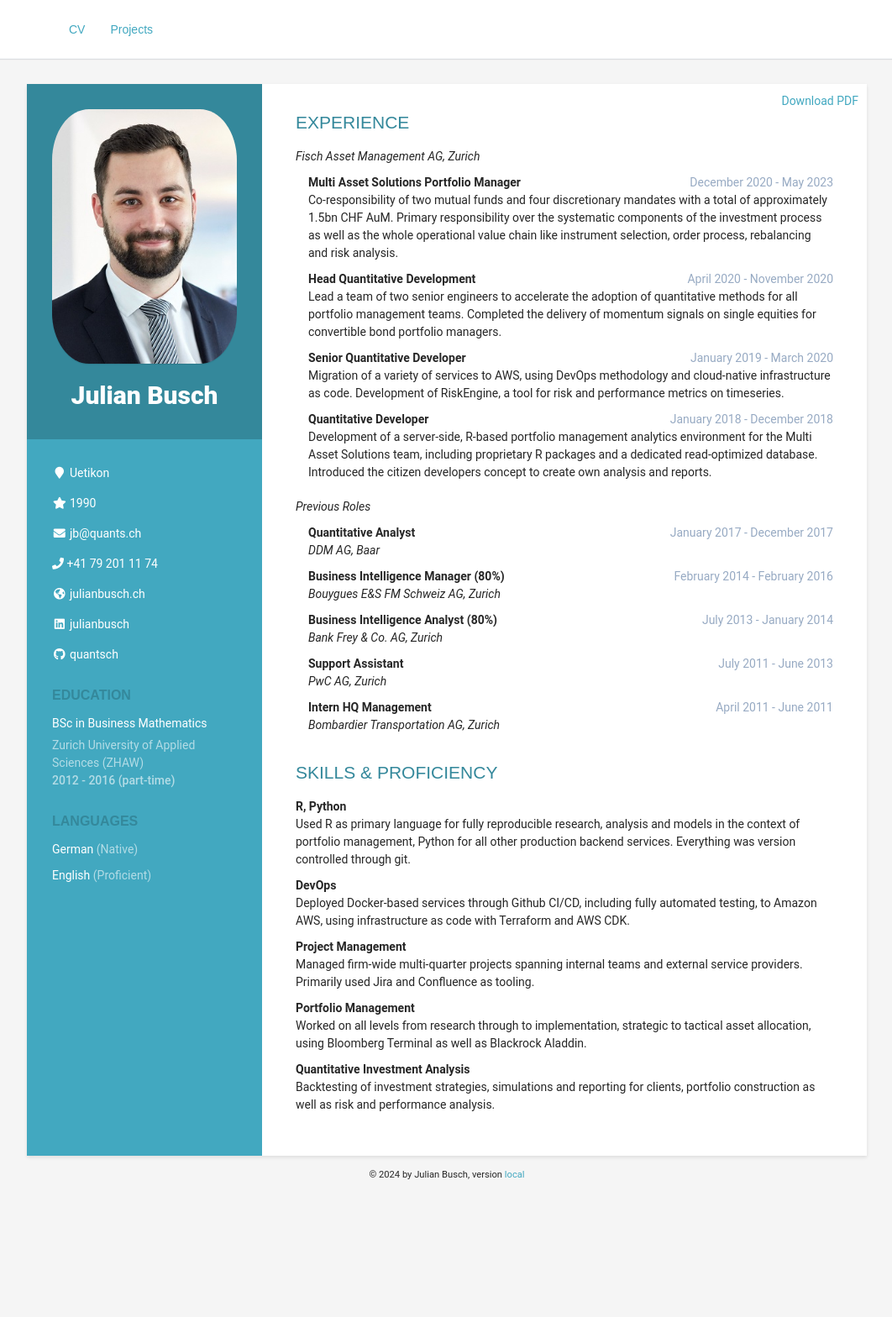
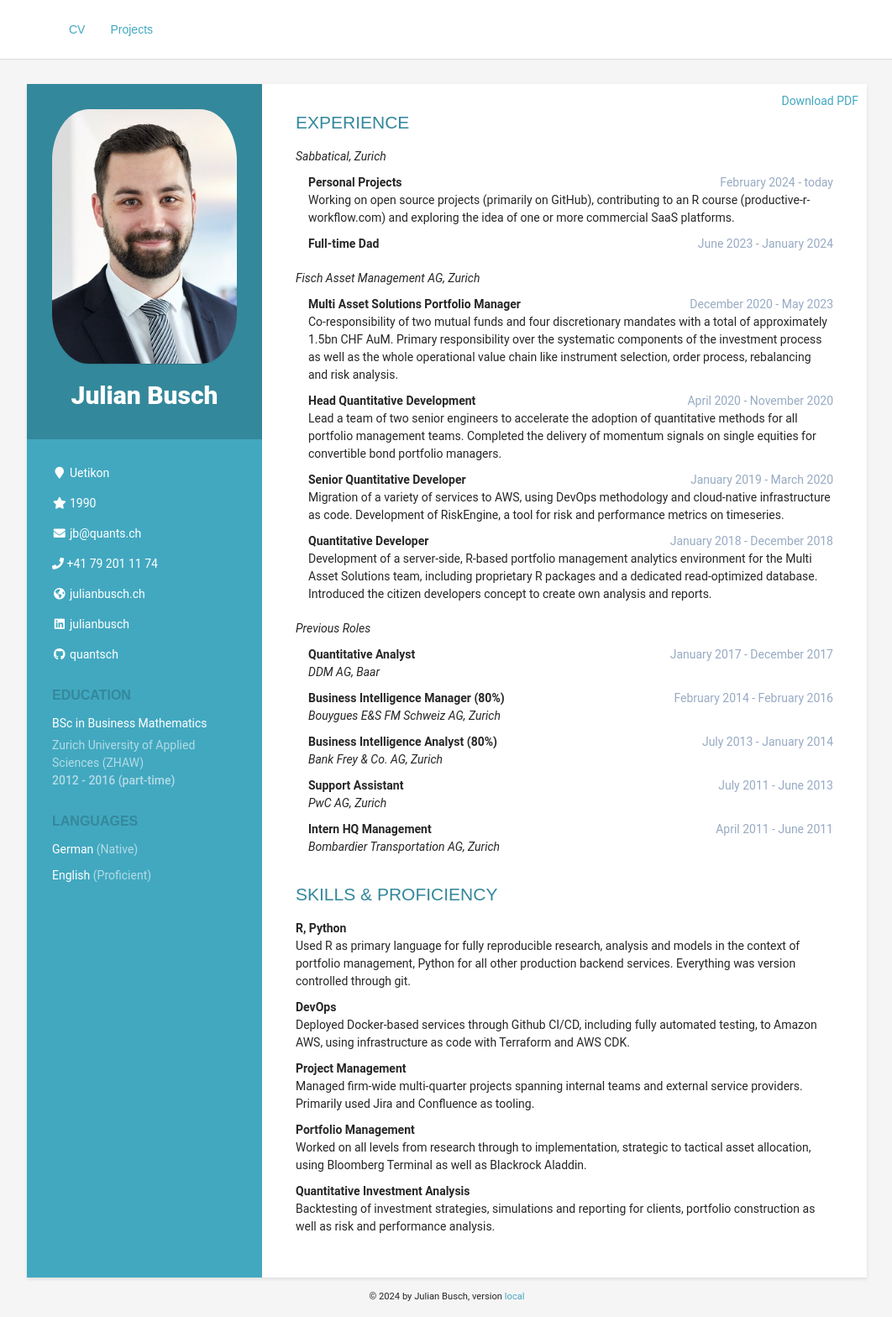
Before and after one commit to quantsch/quantsch.github.io, a Jekyll site: the page built from index.md, in a window 1280 px wide. Shown: the whole page at 84% size, without its empty margins (108-1170 px from the left). Built offline with Jekyll 4.4.1, drawn with Linux system fonts in a browser that asks for light colours; before the commit the page ends 1423 px from its top, so only the background shows below that.

Commit message:
add sabbatical to timeline

```diff
--- a/_data/cv.yml
+++ b/_data/cv.yml
@@ -40,6 +40,17 @@ experiences:
     title: Experience
 
     experiences:
+        - company: Sabbatical
+          location: Zurich
+          relevant: true
+          roles:
+              - title: Personal Projects
+                time: February 2024 - today
+                description: "Working on open source projects (primarily on GitHub),
+                contributing to an R course (productive-r-workflow.com) and
+                exploring the idea of one or more commercial SaaS platforms."
+              - title: Full-time Dad
+                time: June 2023 - January 2024
         - company: Fisch Asset Management AG
           location: Zurich
           relevant: true
```
